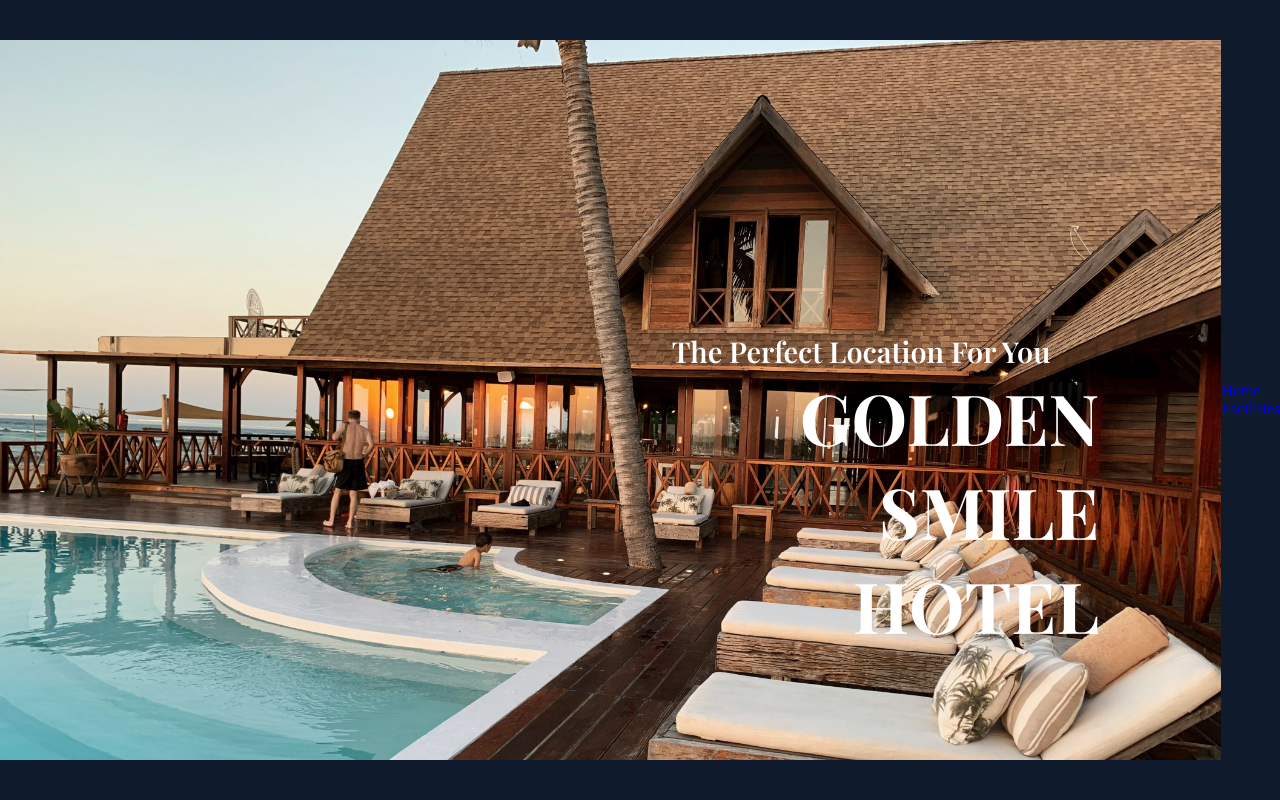
After one commit to BeyzaBolattekin/hotel-reservation-website, a PHP site: page /pages/home.html in a window 1280 px wide. The commit adds this page. Run offline with PHP 8.4, Linux system fonts and the light colour scheme.

Commit message:
html and css files of main  page are added

```diff
--- a/pages/features.html
+++ b/pages/features.html
@@ -65,6 +65,5 @@
         </div>
       </div>
     </div>
-    <script src=""></script>
   </body>
 </html>
--- /dev/null
+++ b/pages/home.html
@@ -0,0 +1,23 @@
+<!DOCTYPE html>
+<html lang="en">
+  <head>
+    <meta charset="UTF-8" />
+    <meta name="viewport" content="width=device-width, initial-scale=1.0" />
+    <title>Home</title>
+    <link rel="stylesheet" href="/styles/home.css" />
+  </head>
+  <body>
+    <div class="home-container">
+      <div class="home-text-container">
+        <p>The Perfect Location For You</p>
+        <h1>GOLDEN SMILE HOTEL</h1>
+      </div>
+    </div>
+    <nav class="sidebar">
+      <ul>
+        <li><a href="/index.html">Home</a></li>
+        <li><a href="/pages/features.html">Facilities</a></li>
+      </ul>
+    </nav>
+  </body>
+</html>
--- /dev/null
+++ b/styles/home.css
@@ -0,0 +1,49 @@
+@import url("https://fonts.googleapis.com/css2?family=Playfair+Display:wght@600;700;800&family=Poppins:wght@400;500;600;700&display=swap");
+
+:root {
+  --primary-color: #0f1a2c;
+  --secondary-color: #ffc343;
+  --text-dark: #0f172a;
+  --text-light: #64748b;
+  --header-font: "Playfair Display", serif;
+}
+
+* {
+  margin: 0;
+  padding: 0;
+  box-sizing: border-box;
+}
+
+p {
+  font-size: 1.8rem;
+}
+
+h1 {
+  text-align: right;
+}
+
+body {
+  background-color: var(--primary-color);
+  height: 100vh;
+  display: flex;
+  align-items: center;
+}
+
+.home-container {
+  background-image: url("../images/home.jpg");
+  background-repeat: no-repeat;
+  background-size: cover;
+  height: 90vh;
+  width: 100%;
+  position: relative;
+}
+
+.home-text-container {
+  width: 35%;
+  color: white;
+  font-family: var(--header-font);
+  font-size: 2.2rem;
+  position: absolute;
+  bottom: 15%;
+  right: 10%;
+}
```
Also changed, not shown: styles/features.css (+8 -0 lines), images/home.jpg (added).
